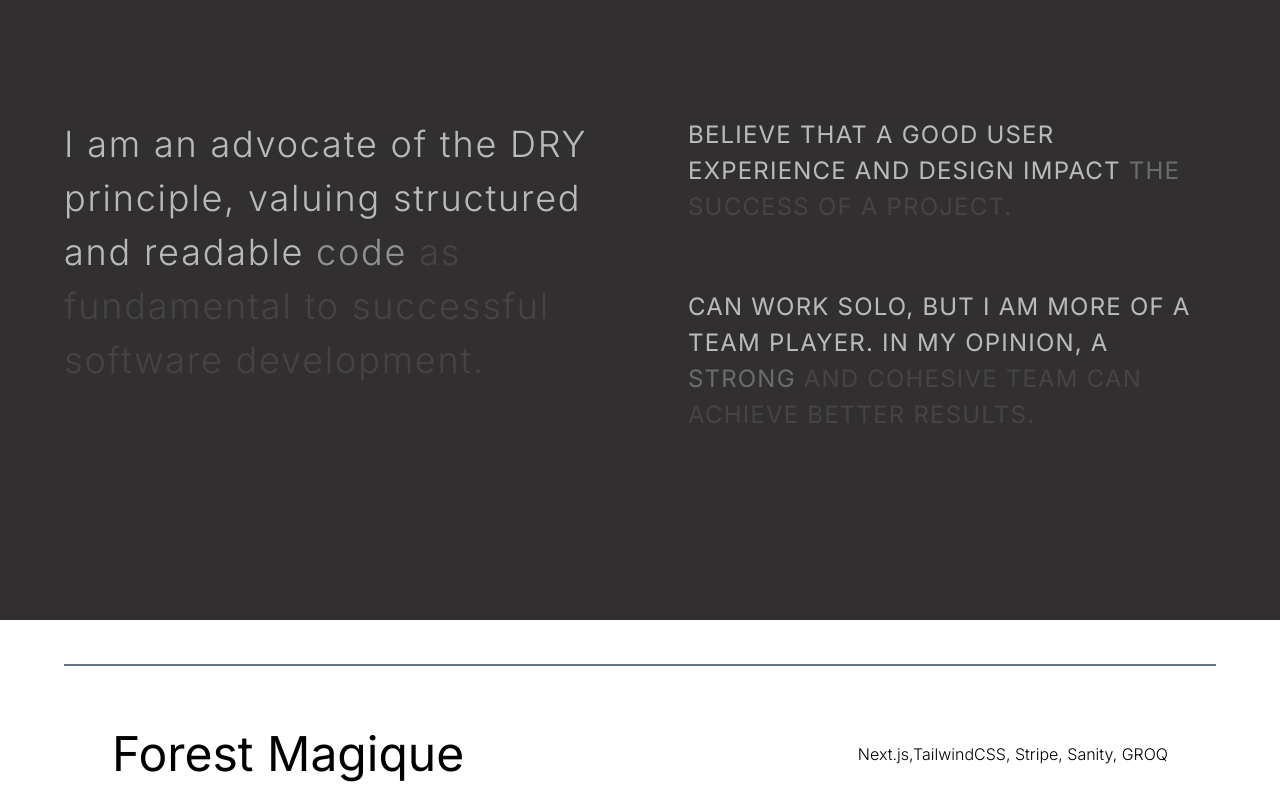
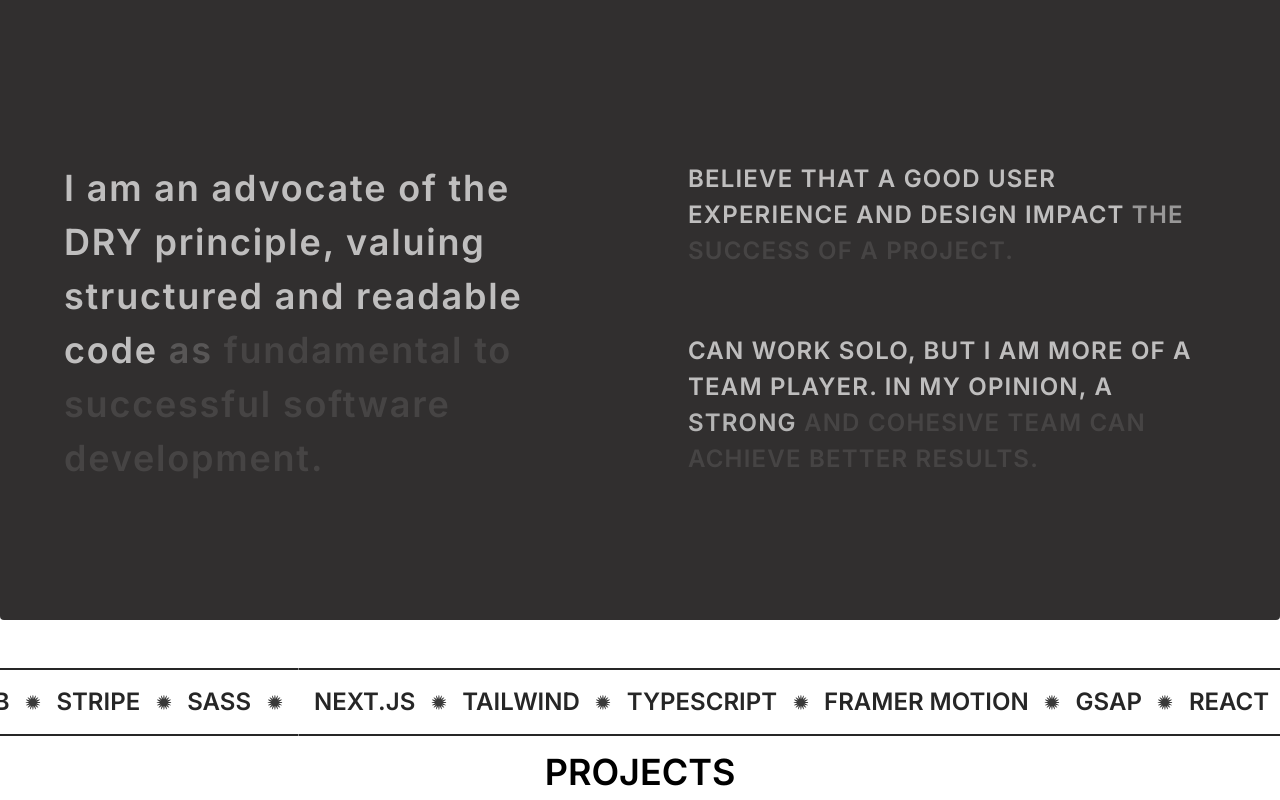
Before and after one commit to iHonu/portfolio, a Next.js app: page / in a window 1280 px wide. Shown: the part 980-1780 px from the top of the page. Built offline with nearby package versions, Linux system fonts and the light colour scheme.

Commit message:
marquee added

```diff
--- a/src/app/components/about/About.jsx
+++ /dev/null
@@ -1,51 +0,0 @@
-import Marquee from "react-fast-marquee";
-
-
-const skillsFront = ['JavaScript', 'React', 'Next.js', 'TailwindCSS', 'CSS', 'SCSS', 'Framer Motion', 'GSAP', 'Node.js', 'Express', 'MongoDB', 'MySQL']
-const skillsBack = ['MongoDB', 'MySQL', 'Node.js', 'SCSS', 'GSAP', 'Framer Motion', 'Next.js', 'React', 'JavaScript']
-export default function About() {
-
-    return (
-        <div className=" relative flex flex-col  items-center justify-center">
-            <div className="w-full h-2 bg-black"></div>
-             <div className="h-screen">
-
-                {/* TEXT GRID */}
-                <div className="grid grid-cols-1 md:grid-cols-2 grid-rows-3 gap-4 md:gap-12 p-2 md:p-4 px-8 md:px-16 mt-24 max-w-[120rem] mx-auto">
-
-
-                    <div className=" flex justify-center md:justify-start items-center gap-6">
-
-                        <p className="font-bold text-xl uppercase hover-expand-cursor hover:text-2xl ease-in duration-75">About me</p>
-
-                </div>
-
-                <div className=" flex justify-center md:justify-end items-center md:items-end text-2xl leading-relaxed uppercase">
-                    <span className="hover-expand-cursor ">Believe that a good user experience and design impact the success of a project.</span>
-                </div>
-
-
-                <div className="text-4xl leading-relaxed font-extralight md:mt-24 flex justify-center items-center md:items-start md:pr-12  hover:text-zinc-900">
-                    <span className="hover-expand-cursor">I am a advocate of the DRY  principle, valuing structured and readable code as fundamental to successful software development.</span>
-                </div>
-
-
-                <div className=" text-2xl leading-relaxed uppercase  flex justify-center items-center md:items-start hover:text-zinc-900">
-                 <span className="hover-expand-cursor">Can work solo, but I am more of a team player. In my opinion, a strong and cohesive team can achieve better results.</span>
-                </div>
-
-
-                <div className="md:hidden flex justify-center items-start">
-                </div>
-
-
-                <div className="  flex justify-center items-start">
-                     <svg width="97" height="97" viewBox="0 0 97 97" fill="none" xmlns="http://www.w3.org/2000/svg">
-                        <path d="M97 44.7442H57.564L85.4321 16.8761L80.1239 11.5679L52.2558 39.436V0H44.7442V39.436L16.8761 11.5679L11.5679 16.8761L39.436 44.7442H0V52.2558H39.436L11.5679 80.1239L16.8761 85.4321L44.7442 57.564V97H52.2558V57.564L80.1239 85.4321L85.4321 80.1239L57.564 52.2558H97V44.7442Z" fill="rgb(239 68 68)"/>
-                    </svg>
-                </div>
-            </div>
-            </div>
-        </div>
-    )
-}
--- a/src/app/components/about/AboutMe.jsx
+++ b/src/app/components/about/AboutMe.jsx
@@ -10,7 +10,11 @@ const Word = ({ word, index, total, scrollYProgress }) => {
   const opacity = useTransform(scrollYProgress, [start, end], [0, 1]);
 
   return (
-    <motion.span key={index} style={{ opacity }} className="tracking-wider leading-normal">
+    <motion.span
+      key={index}
+      style={{ opacity }}
+      className="tracking-wider leading-normal font-semibold"
+    >
       {word}{" "}
     </motion.span>
   );
@@ -19,7 +23,13 @@ const Word = ({ word, index, total, scrollYProgress }) => {
 const Words = ({ text, scrollYProgress }) => {
   const wordsArray = text.split(" ");
   return wordsArray.map((word, index) => (
-    <Word word={word} index={index} total={wordsArray.length} scrollYProgress={scrollYProgress} key={index} />
+    <Word
+      word={word}
+      index={index}
+      total={wordsArray.length}
+      scrollYProgress={scrollYProgress}
+      key={index}
+    />
   ));
 };
 
@@ -48,14 +58,15 @@ export default function About() {
   return (
     <div
       ref={ref}
-      className="relative flex flex-col h-screen items-center justify-center px-16 py-16 max-w-[120rem] mx-auto pb-56 pt-24 bg-[#312F2F] text-white"
+      className="relative flex flex-col h-screen items-center justify-center px-16 md:py-16 max-w-[120rem] mx-auto pb-36 md:pb-48 lg:pb-48 pt-12 md:pt-24 rounded bg-[#312F2F] text-white"
     >
       <motion.div
         style={{ originX: 0.5, scaleX }}
-        transition={transition}f
-        className="h-1 w-full bg-white absolute top-10 left-0 pb-2 md:pb-0"
+        transition={transition}
+        f
+        className="h-1 w-full bg-white absolute top-10 left-0"
       />
-      <div className="h-2/3 flex flex-col justify-center gap-48">
+      <div className="h-2/3 flex flex-col justify-center gap-48 mt-16">
         <motion.div className="relative self-start">
           <motion.span
             style={{ opacity: scrollYProgress }}
@@ -75,20 +86,23 @@ export default function About() {
               className="text-2xl md:text-3xl lg:text-4xl  font-light"
             >
               <Words text={paragraphOne} scrollYProgress={scrollYProgress} />
-              <span className="absolute opacity-15 top-0 left-0 tracking-wider leading-normal">{paragraphOne}</span>
+              <span className="absolute font-semibold opacity-15 top-0 left-0 tracking-wider leading-normal">
+                {paragraphOne}
+              </span>
             </motion.p>
           </div>
           <div className="flex flex-1 flex-col relative gap-4 md:gap-16 md:text-xl lg:text-2xl  tracking-wider leading-normal md:uppercase">
             <motion.p style={{ opacity: scrollYProgress }}>
               <Words text={paragraphTwo} scrollYProgress={scrollYProgress} />
-              <span className="absolute opacity-15 top-0 left-0 leading-normal">{paragraphTwo}</span>
+              <span className="absolute opacity-15 top-0 left-0 leading-normal font-semibold">
+                {paragraphTwo}
+              </span>
             </motion.p>
-            <motion.p
-              className="relative"
-              style={{ opacity: scrollYProgress }}
-            >
+            <motion.p className="relative" style={{ opacity: scrollYProgress }}>
               <Words text={paragraphThree} scrollYProgress={scrollYProgress} />
-              <span className="absolute opacity-15 top-0 left-0 leading-normal">{paragraphThree}</span>
+              <span className="absolute opacity-15 top-0 left-0 leading-normal font-semibold">
+                {paragraphThree}
+              </span>
             </motion.p>
           </div>
         </div>
--- a/src/app/components/hero/Nav.jsx
+++ b/src/app/components/hero/Nav.jsx
@@ -3,13 +3,18 @@
 import Link from "next/link";
 import { motion } from "framer-motion";
 
+
 const links = [
+  { title: "Contact", url: "mailto:honu347@gmail.com" },
   { title: "Linkedin", url: "https://www.linkedin.com/in/honu347/" },
   { title: "GitHub", url: "https://github.com/iHonu" },
-  { title: "Contact", url: "mailto:honu347@gmail.com" },
+
 ];
 
 export default function Nav() {
+
+
+
   const navVariants = {
     hidden: { opacity: 0, y: -60, x: 10 },
     visible: {
--- a/src/app/components/projects/Projects.jsx
+++ b/src/app/components/projects/Projects.jsx
@@ -5,6 +5,7 @@ import Image from "next/image";
 import { motion } from "framer-motion";
 import { useState} from "react";
 import useMousePosition from "../../utils/useMousePosition";
+
 
 const projectList = [
   {
@@ -36,12 +37,11 @@ const projectList = [
 const scaleAnimation = {
 
     initial: {scale: 0, x:"-50%", y:"-50%"},
+    enter: {scale: 1, x:"-50%", y:"-50%", transition: {duration: 0.4, ease: [0.76, 0, 0.24, 1]}},
+    closed: {scale: 0, x:"-50%", y:"-50%", transition: {duration: 0.4, ease: [0.32, 0, 0.67, 0]}}
+}
 
-    enter: {scale: 1, x:"-50%", y:"-50%", transition: {duration: 0.4, ease: [0.76, 0, 0.24, 1]}},
 
-    closed: {scale: 0, x:"-50%", y:"-50%", transition: {duration: 0.4, ease: [0.32, 0, 0.67, 0]}}
-
-}
 
 export default function Projects() {
     const [modal, setModal] = useState({active: false, index: 0});
@@ -63,7 +63,11 @@ export default function Projects() {
 
 
   return (
-    <div className=" relative flex w-screen min-h-screen justify-center items-center">
+    <div className="pt-4 relative flex flex-col w-screen min-h-screen justify-center items-center">
+      <div className=" mb-4 md:mb-12">
+        <p className="text-2xl md:text-4xl text-start font-semibold uppercase ">Projects</p>
+      </div>
+
       <div className=" w-screen  max-w-[120rem] px-16 py-8 flex flex-col items-center justify-center">
         {projectList.map((project, index) => (
           <div
--- a/src/app/components/skills/Skills.jsx
+++ b/src/app/components/skills/Skills.jsx
@@ -1,22 +1,34 @@
-
-'use client';
+"use client";
 import Marquee from "react-fast-marquee";
 
-export default function Skills () {
+
+const skills = [
+  "Next.js", "Tailwind", "Typescript", "Framer Motion", "GSAP", "React", "JavaScript", "HTML", "CSS", "APIs", "Redux", "Node.Js", "MySQL", "MongoDB", "Stripe", "SASS"
+]
+
+export default function Skills() {
+  return (
+    <div>
+      <div className="max-w-[120rem] m-auto mt-12 ">
+
+        <Marquee direction="right autofill speed={20}">
+          <div className="items-center text-2xl uppercase flex gap-4 p-4 font-semibold opacity-85 border-b-2 border-t-2 border-black">
+
+            {skills.map((skill, index) => (
+              <div key={index} className="flex items-center gap-4">
+                <p>{skill}</p>
+                <svg width="15" height="15" viewBox="0 0 40 40" fill="none" xmlns="http://www.w3.org/2000/svg">
+<path d="M40 19.9894C40 19.1636 35.8179 18.4436 29.6559 18.0731C35.2144 15.3626 38.793 13.1075 38.4754 12.3452C38.1578 11.5828 34.018 12.5146 28.1736 14.5368C32.271 9.91001 34.7168 6.44786 34.1345 5.85495C33.5521 5.27263 30.09 7.71837 25.4632 11.8158C27.4749 5.97141 28.4171 1.84224 27.6443 1.52462C26.8819 1.20699 24.6162 4.79619 21.9058 10.3547C21.5352 4.18211 20.8152 0 19.9894 0C19.1636 0 18.4436 4.18211 18.0731 10.3441C15.3626 4.7856 13.1075 1.20699 12.3452 1.52462C11.5828 1.84224 12.5146 5.982 14.5262 11.8158C9.89942 7.71837 6.43727 5.27263 5.85495 5.85495C5.27263 6.43727 7.71837 9.89942 11.8158 14.5262C5.97141 12.5146 1.84224 11.5723 1.52462 12.3452C1.20699 13.1075 4.79619 15.3732 10.3441 18.0731C4.17152 18.4436 0 19.1636 0 19.9894C0 20.8152 4.18211 21.5352 10.3547 21.9058C4.79619 24.6162 1.20699 26.8819 1.52462 27.6443C1.84224 28.4066 5.97141 27.4749 11.8158 25.4632C7.71837 30.09 5.27263 33.5521 5.85495 34.1345C6.43727 34.7168 9.89942 32.271 14.5368 28.1736C12.5251 34.018 11.5828 38.1578 12.3452 38.4754C13.1075 38.793 15.3732 35.2038 18.0731 29.6559C18.4436 35.8285 19.1636 40 19.9894 40C20.8152 40 21.5352 35.8179 21.9058 29.6559C24.6162 35.2144 26.8714 38.8036 27.6443 38.486C28.4066 38.1683 27.4749 34.0286 25.4632 28.1948C30.09 32.2922 33.5521 34.738 34.1345 34.1556C34.7168 33.5733 32.271 30.1112 28.1736 25.4844C34.018 27.496 38.1472 28.4383 38.4648 27.6654C38.7824 26.9031 35.1932 24.6374 29.6347 21.9269C35.8179 21.5352 40 20.8152 40 19.9894Z" fill="#171717"/>
+</svg>
+              </div>
+            ))}
 
 
-  return (
-    <div className='flexh-screen w-full flex flex-col px-16 py-8 z-10  max-w-[120rem] mx-auto'>
-       <Marquee>
-        <div className='text-7xl opacity-85  max-w-[100em] overflow-hidden'>
+         </div>
+        </Marquee>
+          </div>
 
-  <span className="uppercase"> Javascript CSS Next.js React HTML GSA MongoDB </span>
+      </div>
 
-
-  </div></Marquee>
-        <div>
-            <span>Node.js GSA MongoDB dfsdfsf SQL Framedfsdfr Motion</span>
-        </div>
-    </div>
   );
-};
+}
--- a/src/app/globals.css
+++ b/src/app/globals.css
@@ -12,3 +12,17 @@
   transform: translateX(10px);
   transition: all 0.3s;
 }
+
+
+
+.outline-title {
+  font-family: sans-serif;
+     color: white;
+     text-shadow:
+         1px 1px 0 #000,
+       -1px -1px 0 #000,
+        1px -1px 0 #000,
+        -1px 1px 0 #000,
+         1px 1px 0 #000;
+        font-size: 50px;
+  }
--- a/src/app/page.js
+++ b/src/app/page.js
@@ -11,7 +11,7 @@ export default function Home() {
 
      <Hero />
      <AboutMe />
-    {/* <Skills /> */}
+    <Skills />
     <Projects />
 
   </main>;
```
